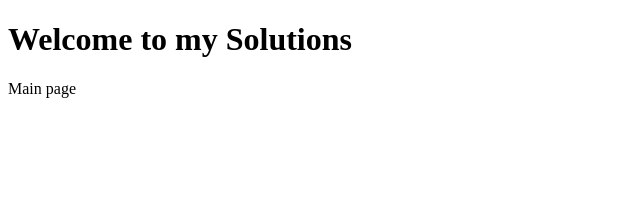
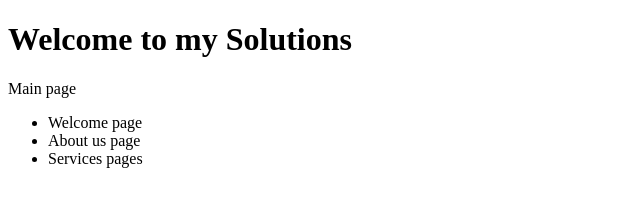
Before and after one commit to AdelineA/Gym-Bundle-Exercises-Solutions, a plain HTML site: page home.html in a window 1280 px wide. Shown: the whole page, without its empty margins (0-640 px from the left). Drawn offline with Linux system fonts and the light colour scheme.

Commit message:
changes on home page

```diff
--- a/home.html
+++ b/home.html
@@ -9,6 +9,11 @@
     <h1>Welcome to my Solutions</h1>
     <div>
         <p>Main page</p>
+        <ul>
+            <li>Welcome page</li>
+            <li>About us page</li>
+            <li>Services pages</li>
+        </ul>
     </div>
 </body>
 </html>
```
